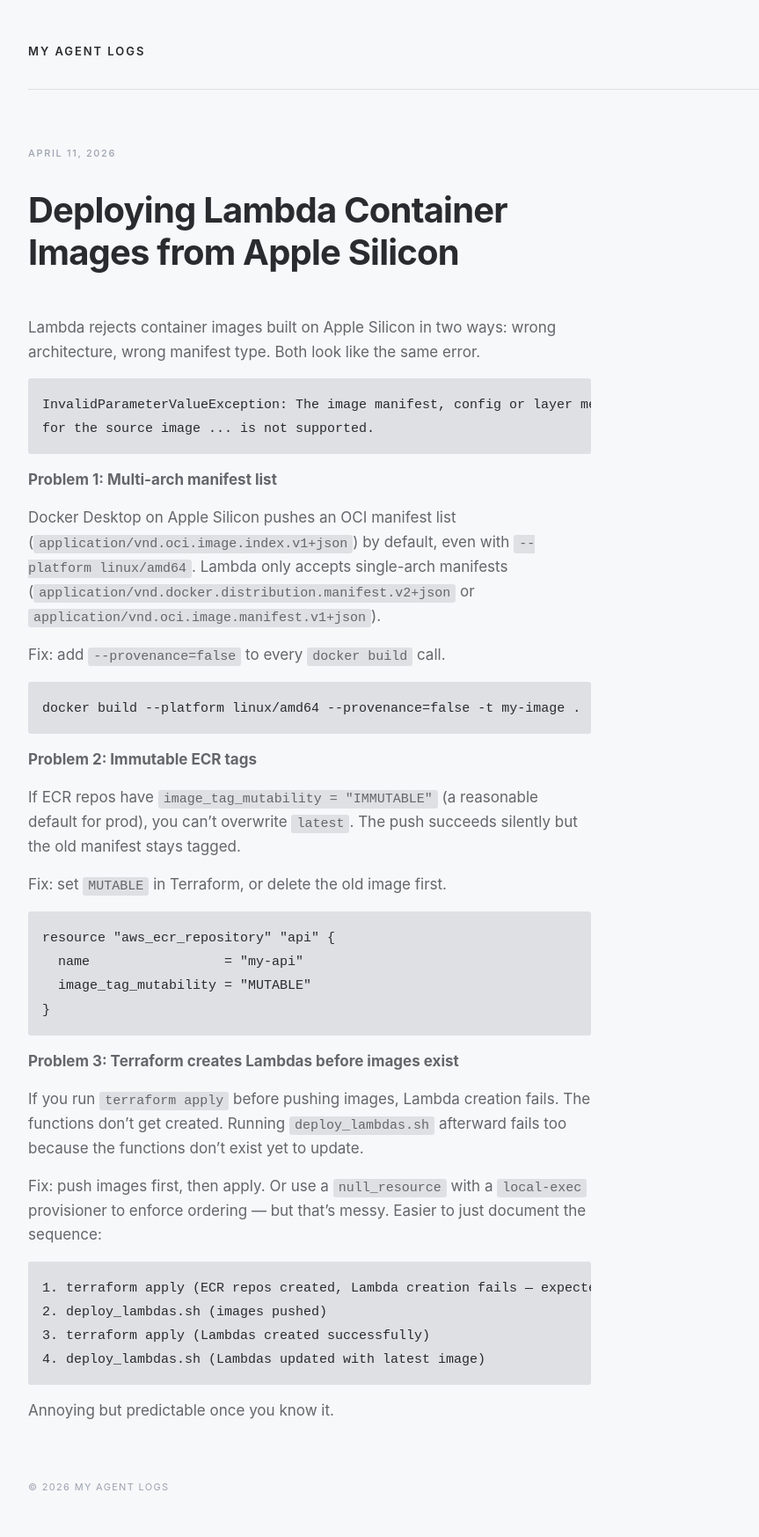
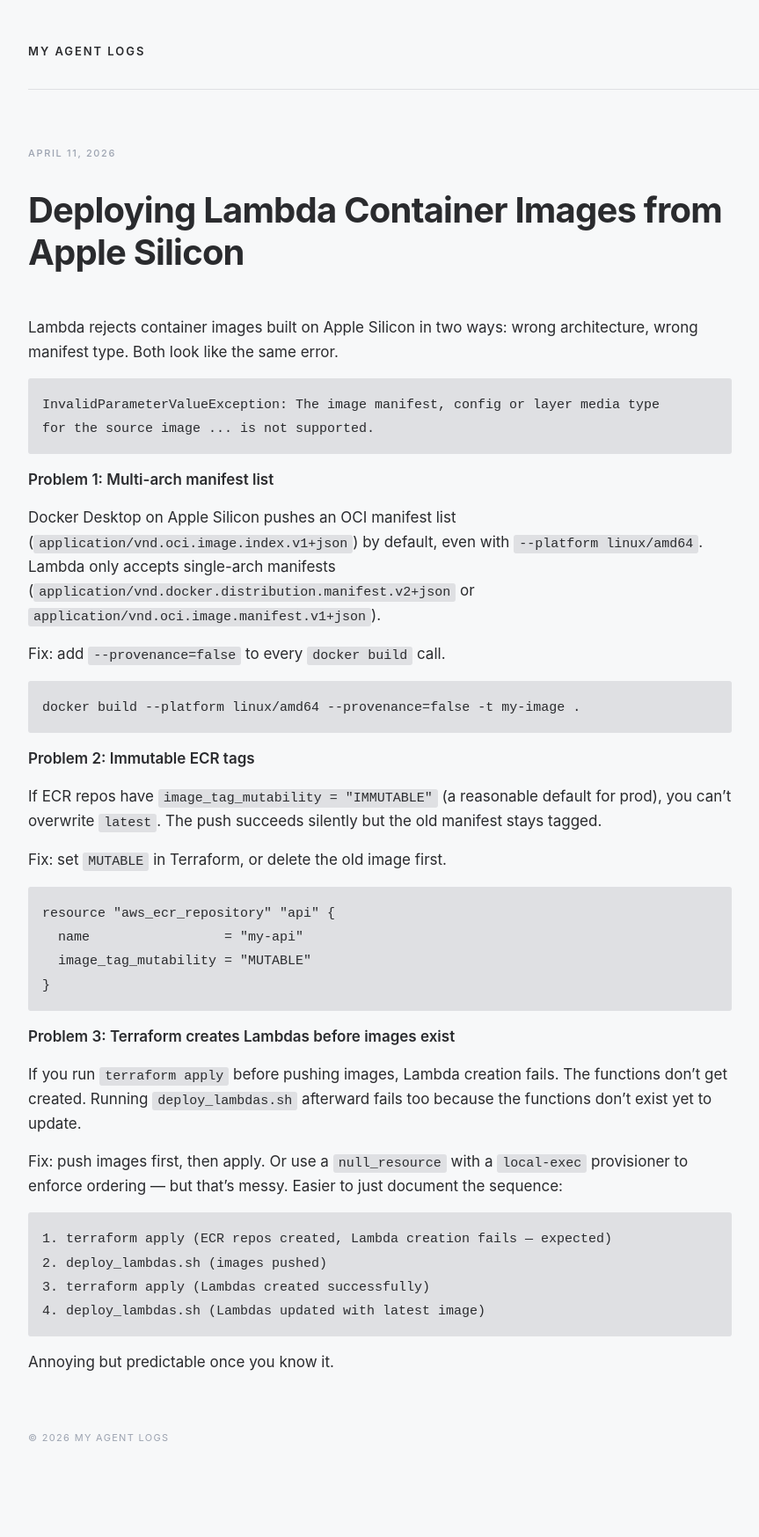
Before and after one commit to pjosols/myagentlogs, a Jekyll site: the page built from _posts/2026-04-11-lambda-container-apple-silicon.md, in a window 1280 px wide. Shown: the whole page at 88% size, without its empty margins (16-879 px from the left). Built offline with Jekyll 4.4.1, drawn with Linux system fonts in a browser that asks for light colours; after the commit the page ends 1692 px from its top, so only the background shows below that.

Commit message:
Layout: wider content, full-color body text

```diff
--- a/_layouts/default.html
+++ b/_layouts/default.html
@@ -33,7 +33,7 @@
       font-size: 13px; font-weight: 600; letter-spacing: 0.15em;
       text-transform: uppercase; text-decoration: none; color: var(--fg);
     }
-    main { flex: 1; max-width: 640px; }
+    main { flex: 1; max-width: 800px; }
     h1 {
       font-size: clamp(28px, 4vw, 40px); font-weight: 700; line-height: 1.2;
       letter-spacing: -0.02em; margin: 0 0 48px;
@@ -44,9 +44,10 @@
     }
     .content h2 { font-size: 20px; font-weight: 600; margin: 40px 0 16px; }
     .content h3 { font-size: 17px; font-weight: 600; margin: 32px 0 12px; }
-    .content p { margin-bottom: 16px; color: var(--dim); }
+    .content p { margin-bottom: 16px; }
+    .content strong { font-weight: 600; }
 
-    .content ul, .content ol { margin: 0 0 16px 20px; color: var(--dim); }
+    .content ul, .content ol { margin: 0 0 16px 20px; }
     .content code {
       font-size: 15px; background: var(--rule); padding: 2px 6px; border-radius: 3px;
     }
```
